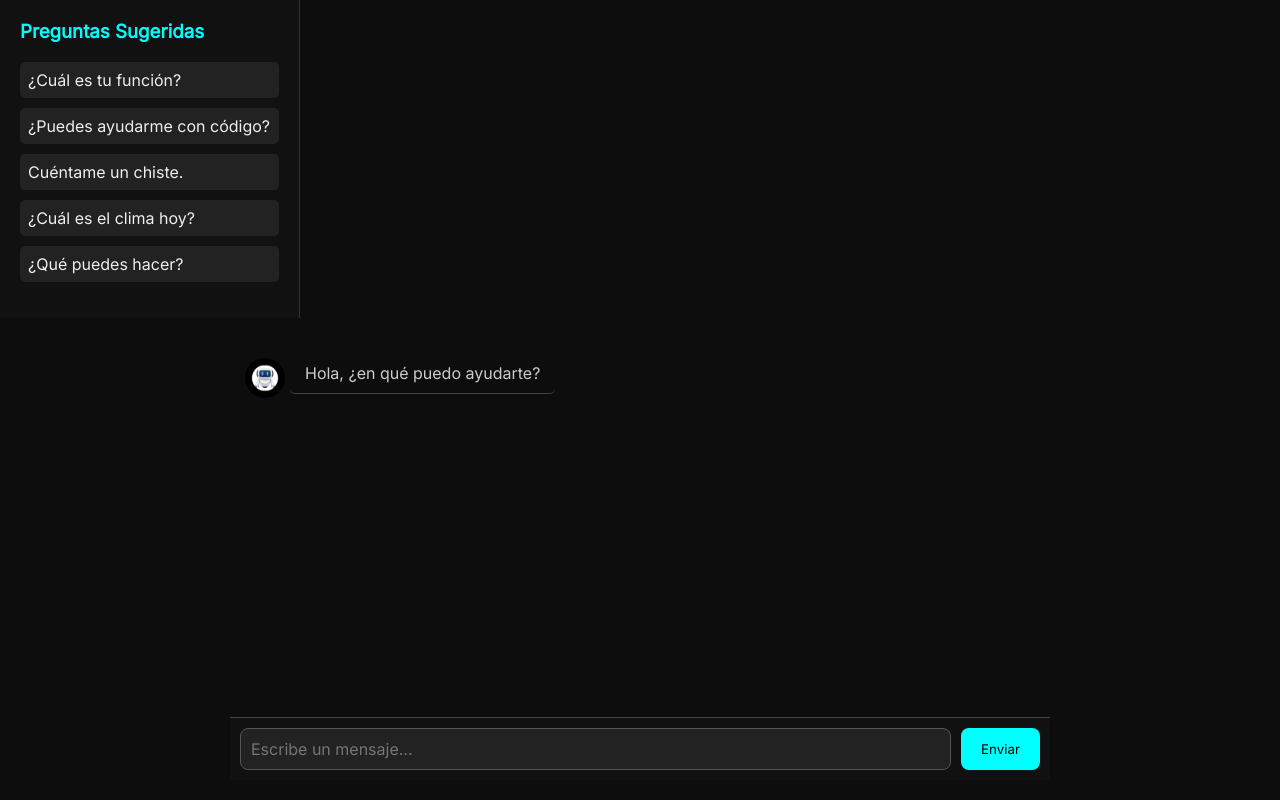
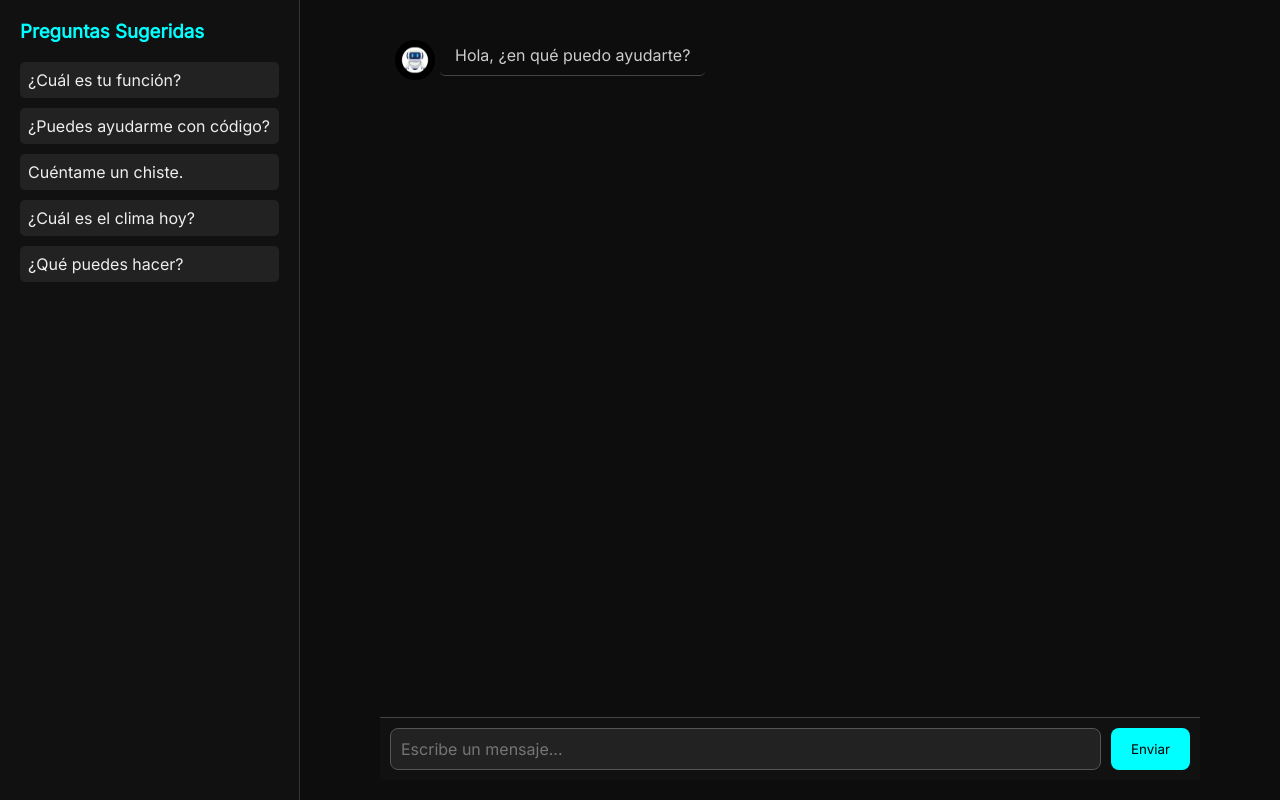
Before and after one commit to chatbot-poli/main, a Flask app: page / in a window 1280 px wide. Run offline with Flask 3, Linux system fonts and the light colour scheme.

Commit message:
Update index.html

```diff
--- a/templates/index.html
+++ b/templates/index.html
@@ -17,8 +17,7 @@
 
         .page-layout {
             display: flex;
-            flex-direction: column;
-            min-height: 100vh;
+            height: 100vh;
         }
 
         .suggestions-container {
@@ -200,7 +199,8 @@
                 display: none;
             }
 
-            .chat-box, .input-container {
+            .chat-box,
+            .input-container {
                 margin: 0 auto;
                 max-width: 100%;
                 padding: 10px;
```
